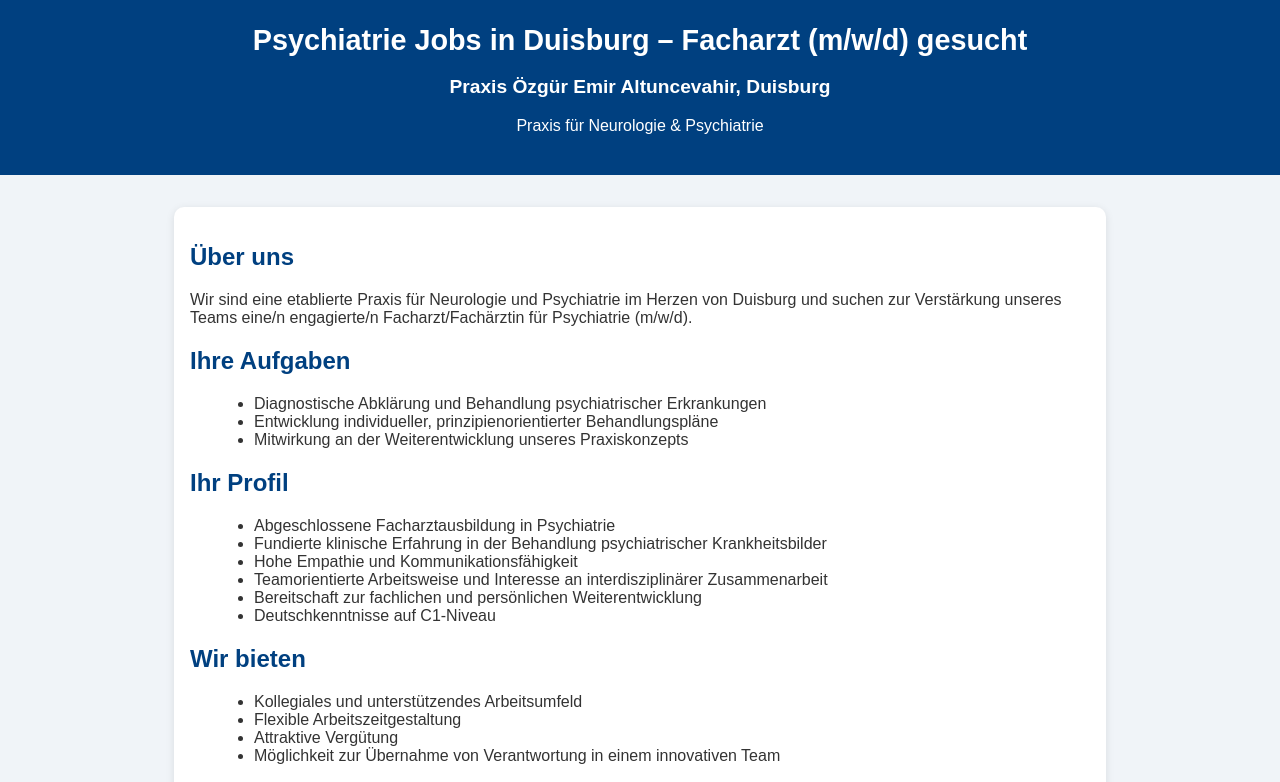
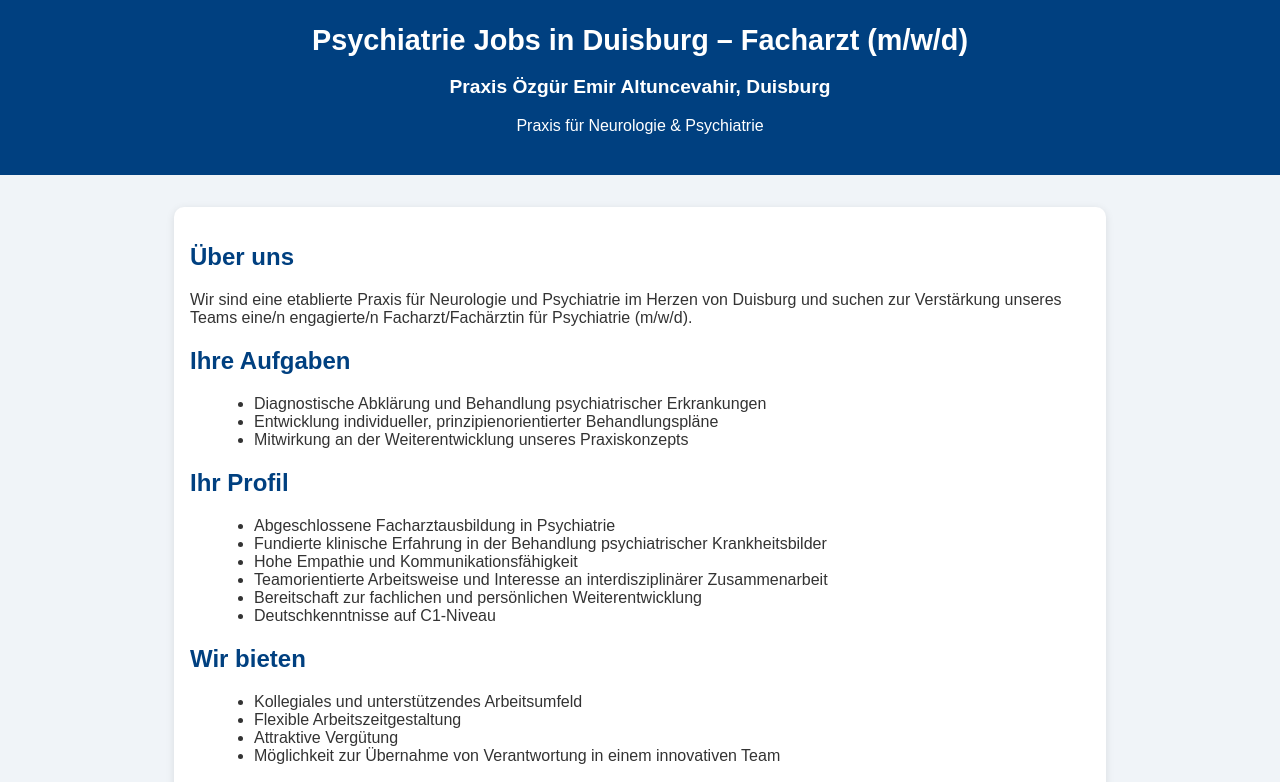
Before and after one commit to Bako21/praxisemir.de, a plain HTML site: page stellenangebote.html in a window 1280 px wide. Shown: the top 782 px of the page. Drawn offline with Linux system fonts and the light colour scheme.

Commit message:
Update stellenangebote.html

```diff
--- a/stellenangebote.html
+++ b/stellenangebote.html
@@ -120,7 +120,7 @@
 
 <body>
   <header>
-    <h1>Psychiatrie Jobs in Duisburg – Facharzt (m/w/d) gesucht</h1>
+    <h1>Psychiatrie Jobs in Duisburg – Facharzt (m/w/d) </h1>
     <p style="font-size: 1.2rem;">
     <strong>Praxis Özgür Emir Altuncevahir, Duisburg</strong>
     </p>
```
